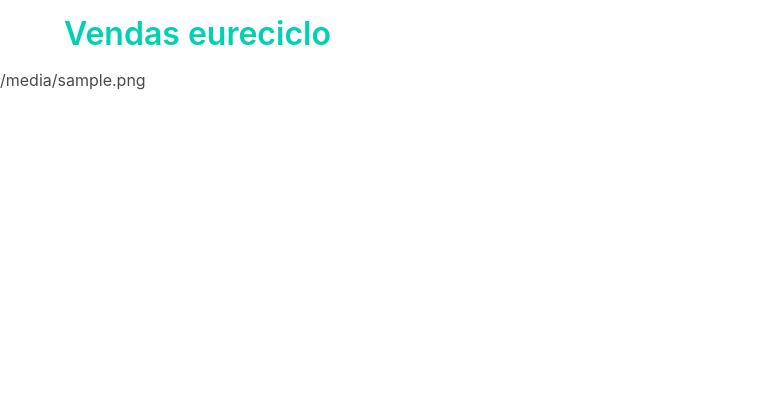
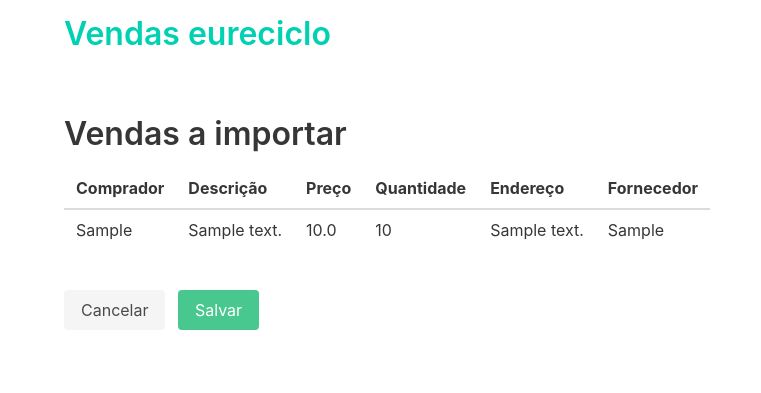
Before and after one commit to wcardosos/desafio-eureciclo, a Django app: template src/sales/templates/processing.html in a window 1280 px wide. Shown: the top 393 px of the page, without its empty margins (0-761 px from the left). Run offline with Django 4.2, Linux system fonts and the light colour scheme; tables that the repository leaves empty hold one stand-in row (values such as "Sample post"); the template is opened without the code that fills it: values that come from a table or form of the project are taken from there, most other values are stand-ins (such as "Sample title", 1, 10 or a date in 2020).

Commit message:
style(sales/templates/processing) Add styles

```diff
--- a/src/sales/templates/processing.html
+++ b/src/sales/templates/processing.html
@@ -3,5 +3,41 @@
   <title>Processamento</title>
 {% endblock %}
 {% block content %}
-  <p>{{ file }}</p>
+  <div class="container pb-6 my-6">
+    <div class="pb-4">
+      <h1 class="title">Vendas a importar</h1>
+    </div>
+    <table class="table">
+      <thead>
+        <tr>
+          <th>Comprador</th>
+          <th>Descrição</th>
+          <th>Preço</th>
+          <th>Quantidade</th>
+          <th>Endereço</th>
+          <th>Fornecedor</th>
+        </tr>
+      </thead>
+      <tbody>
+        {% for sale in sales %}
+          <tr>
+            <td>{{ sale.buyer }}</td>
+            <td>{{ sale.description }}</td>
+            <td>{{ sale.price }}</td>
+            <td>{{ sale.quantity }}</td>
+            <td>{{ sale.address }}</td>
+            <td>{{ sale.provider }}</td>
+          </tr>
+        {% endfor %}
+      </tbody>
+    </table>
+    <div class="columns py-4">
+      <div class="column is-1">
+        <a class="button is-light" href="{% url 'sales:home' %}">Cancelar</a>
+      </div>
+      <div class="column is-1 ml-4">
+        <a class="button is-success">Salvar</a>
+      </div>
+    </div>
+  </div>
 {% endblock %}
```
